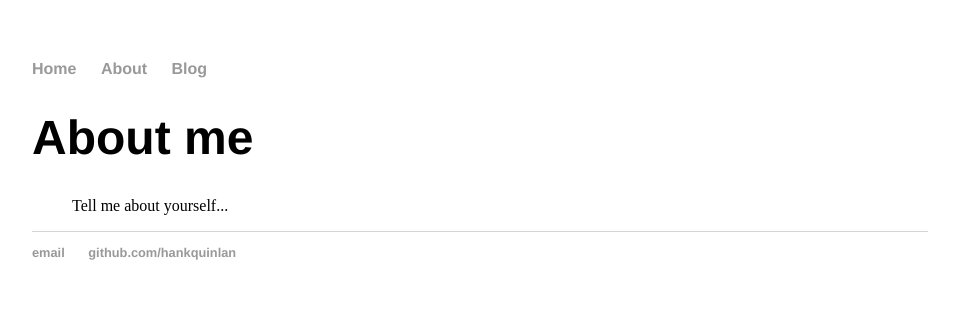
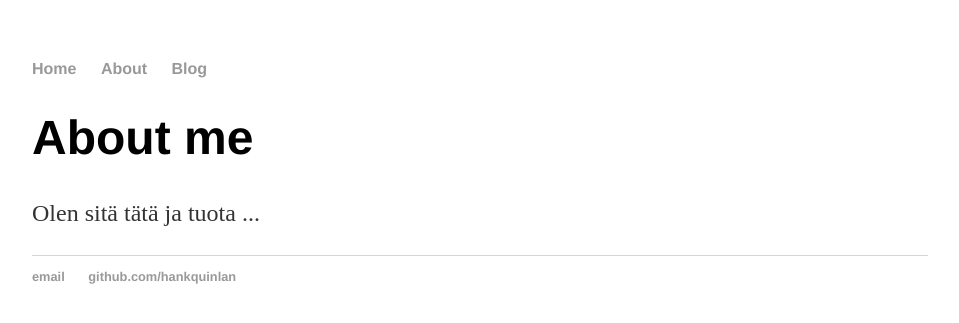
Before and after one commit to seme/seme.github.io, a Jekyll site: the page built from about/index.html, in a window 1280 px wide. Shown: the top 323 px of the page, without its empty margins (160-1119 px from the left). Built offline with Jekyll 4.4.1, drawn with Linux system fonts in a browser that asks for light colours.

Commit message:
about fixed

```diff
--- a/_config.yml
+++ b/_config.yml
@@ -1,5 +1,3 @@
 name: Frank Armoton
 markdown: kramdown
 permalink: /blog/:year/:month/:day/:title
-
-theme: jekyll-theme-merlot
--- a/about/index.html
+++ b/about/index.html
@@ -2,8 +2,9 @@
 layout: default
 title: About me
 ---
-	<h1>{{ page.title }}</h1>
-	<ul class="about">
 
-	  Tell me about yourself...
-    </ul>
+
+    <div class="blurb">
+        <h1>{{ page.title }}</h1>
+        <p>Olen sitä tätä ja tuota ...</p>
+    </div>
```
